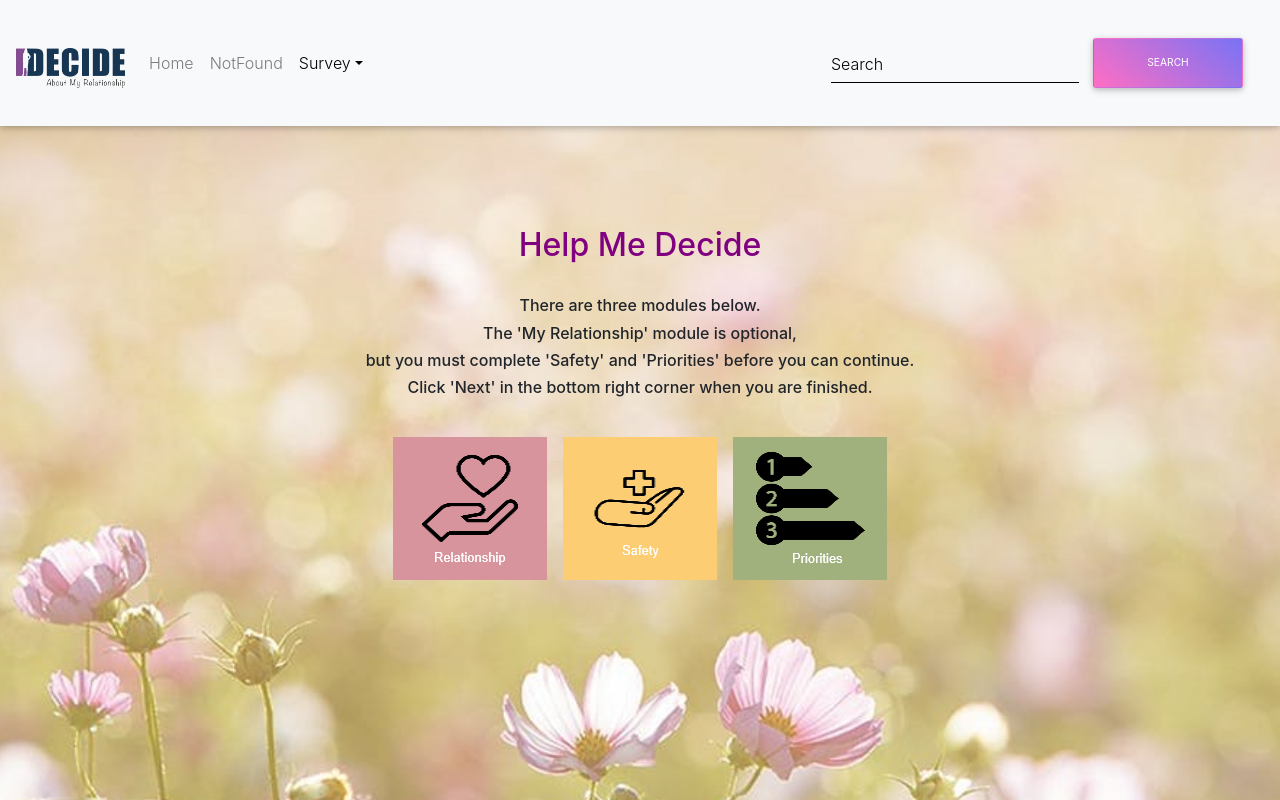
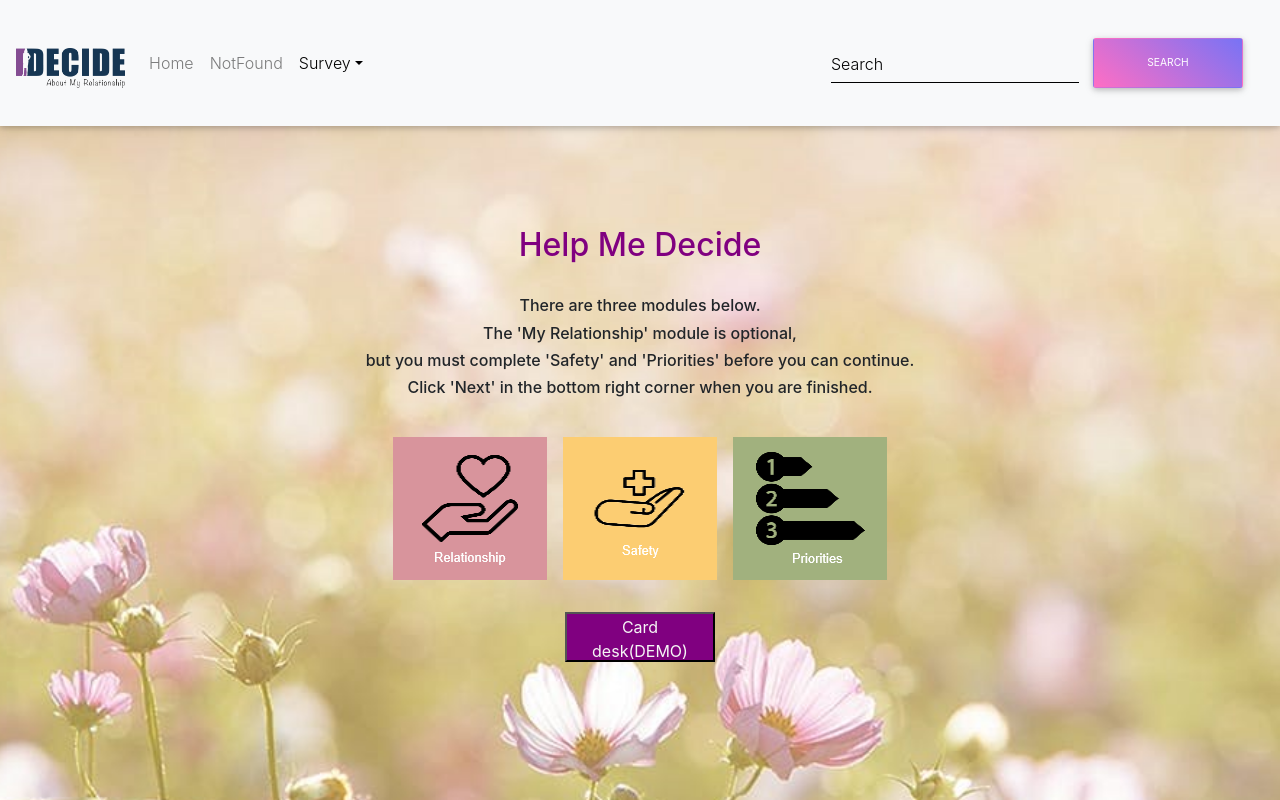
Before and after one commit to ccarner/SWEN90013-2020-ID, a React (Create React App) app in the folder frontend/idecide/: page /surveyComponent/surveyHome in a window 1280 px wide. Built offline with nearby package versions, Linux system fonts and the light colour scheme.

Commit message:
Integrated CardDesk Component for demonstration. Resolved some issues before merging

```diff
--- a/frontend/idecide/src/components/CardDeskCompoent/cardDesk.jsx
+++ b/frontend/idecide/src/components/CardDeskCompoent/cardDesk.jsx
@@ -3,7 +3,9 @@ import React, { Component } from "react";
 import { CSSTransition, TransitionGroup } from "react-transition-group";
 import "./cards.css";
 import questions from "./testdata.js";
-class CardDesk extends Component {
+
+
+export default class CardDesk extends Component {
   constructor(props) {
     super(props);
     this.state = {
@@ -116,5 +118,3 @@ class CardDesk extends Component {
     );
   }
 }
-
-export default CardDesk;
--- a/frontend/idecide/src/components/surveyComponent/surverControl.js
+++ b/frontend/idecide/src/components/surveyComponent/surverControl.js
@@ -1,7 +1,7 @@
 import React, { Component } from "react";
 import { getSurveyQuestions } from "../../API/surveyAPI";
 import SurveyQuestions from "./surveyQuestions";
-import CardDesk from "../CardDeskCompoent/cardDesk";
+
 
 export default class SurveyControl extends Component {
   constructor(props) {
@@ -66,7 +66,7 @@ export default class SurveyControl extends Component {
                 <div style={{ padding: "10px" }}>
                   <button onClick={this.handleStart}>Start</button>
                 </div>
-              <CardDesk />
+
               </div>
             )}
         </div>
--- a/frontend/idecide/src/components/surveyComponent/surveyHome.js
+++ b/frontend/idecide/src/components/surveyComponent/surveyHome.js
@@ -5,6 +5,7 @@ import { MDBBtn } from "mdbreact";
 import "@fortawesome/fontawesome-free/css/all.min.css";
 import "bootstrap-css-only/css/bootstrap.min.css";
 import "mdbreact/dist/css/mdb.css";
+import CardDesk from "../CardDeskCompoent/cardDesk";
 
 export default class SurveyHome extends Component {
 
@@ -12,6 +13,7 @@ export default class SurveyHome extends Component {
         super(props);
         this.state = {
             isStarted: false,
+            showCardDesk: false,
             currentComponent: "HOME"
         };
     }
@@ -40,9 +42,15 @@ export default class SurveyHome extends Component {
         });
     }
 
+    handleCardDesk = () => {
+        this.setState({
+            showCardDesk: !this.state.showCardDesk
+        });
+    }
+
     render() {
 
-        const { isStarted, currentComponent } = this.state;
+        const { isStarted, currentComponent, showCardDesk } = this.state;
 
         if (isStarted) {
             return (
@@ -83,6 +91,16 @@ export default class SurveyHome extends Component {
                                     onClick={this.startSurvey} id="PRIORITIS" />}
                         </div>
                     </div>
+
+                    {/* ########## BELOW For demonstration purpose only ##########*/}
+                    <button onClick={this.handleCardDesk}>Card desk(DEMO) </button>
+                    {showCardDesk ?
+                        <CardDesk />
+                        :
+                        null}
+                    {/* ########## ABOVE For demonstration purpose only ##########*/}
+
+
                     {(localStorage.getItem("SAFETY") && localStorage.getItem("PRIORITIS")) ?
                         < div ><button >Next(To Be Done in Sprint2)</button></div >
                         : null
```
Also changed, not shown: 1 other file (tests, documents, lock files or other folders). Lines whose indentation alone changed are shown as unchanged.
